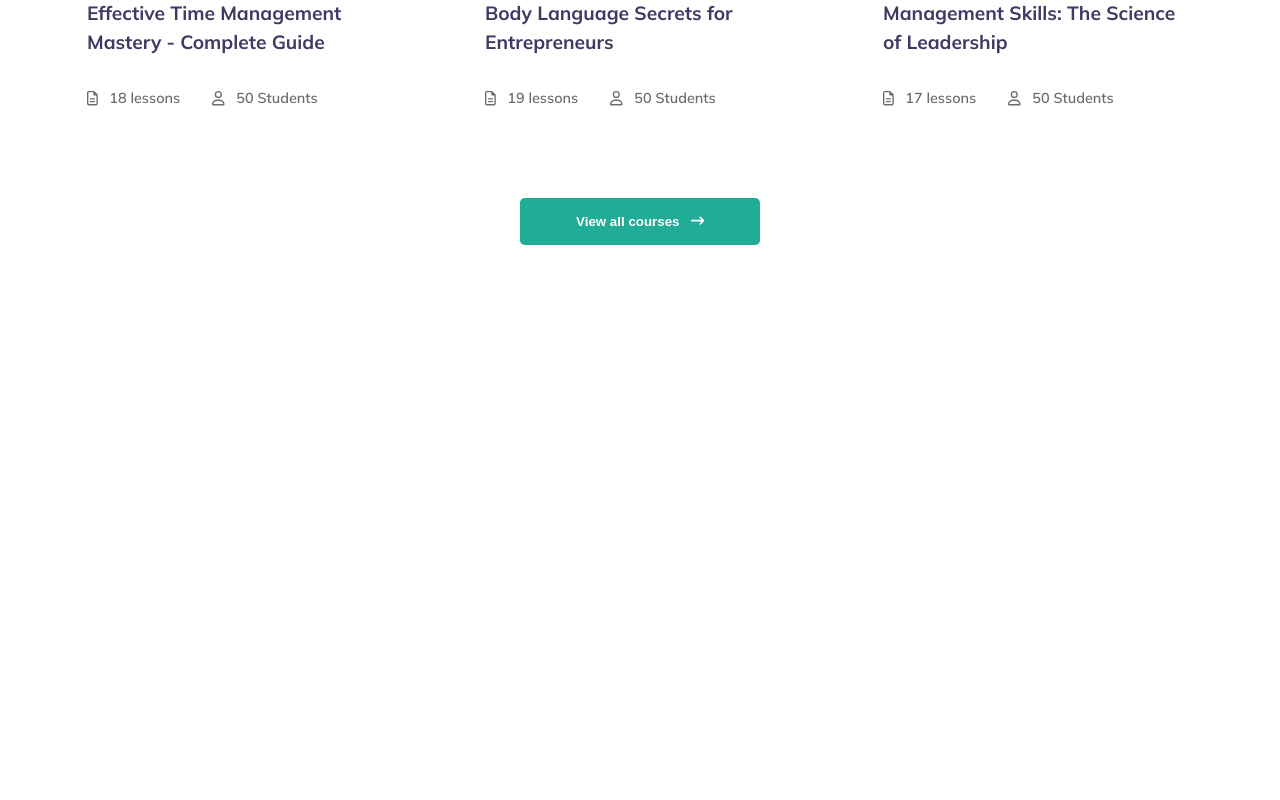
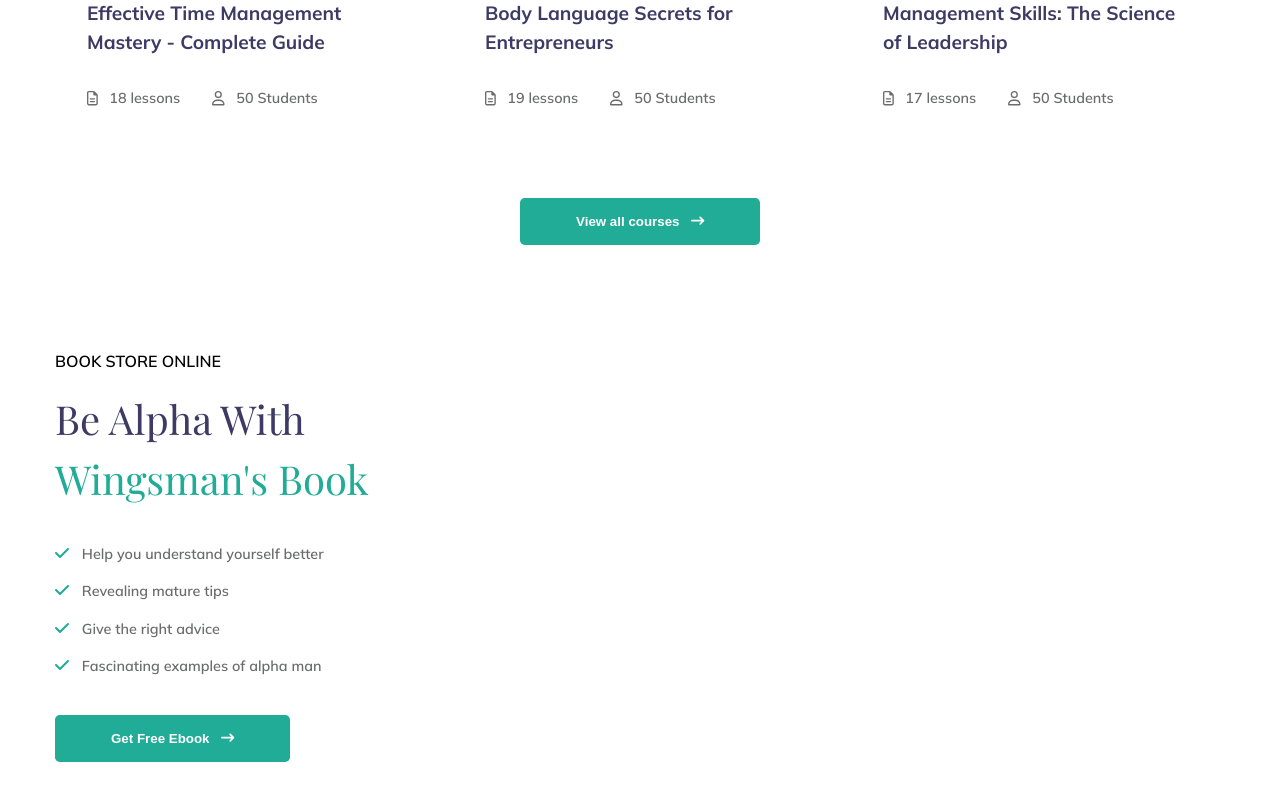
Before and after one commit to luigicara/proj-html-vuejs, a Vue app: page / in a window 1280 px wide. Shown: the part 2947-3747 px from the top of the page. Before the commit the page ends 3216 px from the top, so only its background shows below. Built offline with nearby package versions, Linux system fonts and the light colour scheme.

Commit message:
BookStore info section complete

```diff
--- a/src/components/main_components/MainBookStore.vue
+++ b/src/components/main_components/MainBookStore.vue
@@ -1,13 +1,96 @@
 <script>
+import Button1 from '../buttons/Button1.vue';
+
 export default {
-
+    data() {
+        return {
+            books: [
+                {
+                    img: "11",
+                    price: "29.00",
+                    name: "Aplha man by Maxcoach",
+                },
+                {
+                    img: "10",
+                    price: "39.00",
+                    name: "Real man 4.0 by Maxcoach",
+                }
+            ],
+            features: [
+                "Help you understand yourself better",
+                "Revealing mature tips",
+                "Give the right advice",
+                "Fascinating examples of alpha man"
+            ]
+        };
+    },
+    components: { Button1 }
 }
 </script>
 
 <template>
+    <div class="container">
+        <div class="info">
+            <div class="title">BOOK STORE ONLINE</div>
 
+            <h2>
+                Be Alpha With
+                <span>
+                    Wingsman's Book
+                </span>
+            </h2>
+
+            <ul>
+                <li v-for="feature in features">
+                    <span>
+                        <font-awesome-icon icon="fa-solid fa-check" /> &nbsp;
+                    </span>
+                    {{ feature }}
+                </li>
+            </ul>
+
+            <Button1 :msg="'Get Free Ebook'" />
+        </div>
+
+        <div class="book">
+
+        </div>
+    </div>
 </template>
 
 <style lang="scss" scoped>
+@use 'src/partials/_variables.scss' as *;
 
+.container {
+    display: flex;
+    margin: 5rem auto;
+
+    .info {
+        width: 30%;
+
+        h2 {
+            font-size: 2.5rem;
+            color: $primaryText;
+            margin: 1rem 0 2rem;
+
+            span {
+                color: $secondaryText;
+            }
+        }
+
+        ul {
+            color: $tertiaryText;
+
+            li {
+                font-size: 0.9rem;
+                margin: 0.8rem 0;
+            }
+
+            span {
+                color: $secondaryText;
+                font-size: 1rem;
+            }
+        }
+    }
+}
 </style>
```
